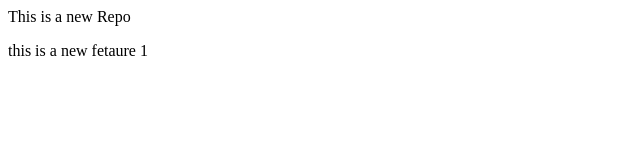
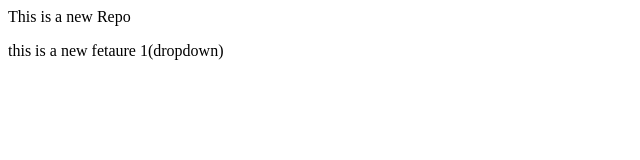
Before and after one commit to Abhishek00013/localRepo, a plain HTML site: page index.html in a window 1280 px wide. Shown: the full height of the page, 0-640 px from the left. Drawn offline with Linux system fonts and the light colour scheme.

Commit message:
Add dropout

```diff
--- a/index.html
+++ b/index.html
@@ -1,2 +1,2 @@
 <p>This is a new Repo</p>
-<p> this is a new fetaure 1</p>
+<p> this is a new fetaure 1(dropdown)</p>
```
